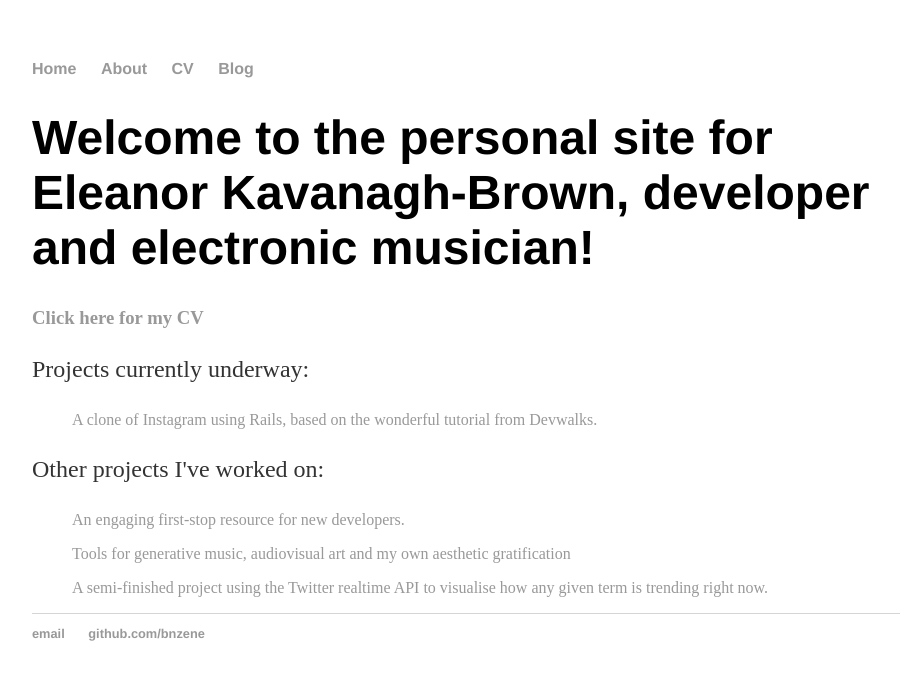
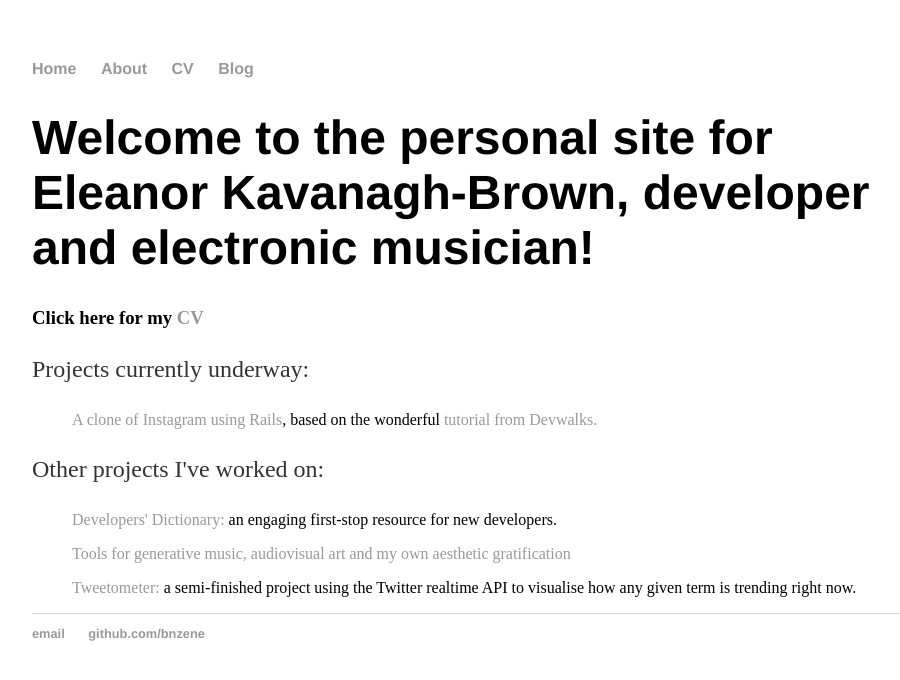
Before and after one commit to bnzene/bnzene.github.io, a Jekyll site: the page built from index.html, in a window 1280 px wide. Shown: the top 680 px of the page, without its empty margins (160-1060 px from the left). Built offline with Jekyll 4.4.1, drawn with Linux system fonts in a browser that asks for light colours.

Commit message:
Change hyperlinked text in projects section of homepage

```diff
--- a/index.html
+++ b/index.html
@@ -3,11 +3,11 @@ layout: default
 title: Eleanor Kavanagh-Brown, junior dev and musician
 ---
 <h1>Welcome to the personal site for Eleanor Kavanagh-Brown, developer and electronic musician!</h1>
-<h3><a href="/CV">Click here for my CV</a></h3>
+<h3>Click here for my <a href="/CV">CV</a></h3>
 <p>Projects currently underway:</p>
-<ul><a href="/instagramTDD">A clone of Instagram using Rails, based on the wonderful </a><a href="devwalks">tutorial from Devwalks.</a></ul>
+<ul><a href="/instagramTDD">A clone of Instagram using Rails</a>, based on the wonderful <a href="devwalks">tutorial from Devwalks.</a></ul>
 <p>Other projects I've worked on:</p>
-<ul><a href="/Developers-Dictionary">An engaging first-stop resource for new developers.</a></ul>
+<ul><a href="/developers-dictionary">Developers' Dictionary:</a> an engaging first-stop resource for new developers.</ul>
 <ul><a href="/pd_projects">Tools for generative music, audiovisual art and my own aesthetic gratification</a></ul>
-<ul><a href="/tweetometer">A semi-finished project using the Twitter realtime API to visualise how any given term is trending right now.</a></ul>
+<ul><a href="/tweetometer">Tweetometer:</a> a semi-finished project using the Twitter realtime API to visualise how any given term is trending right now.</ul>
 </div><!-- /.blurb -->
```
